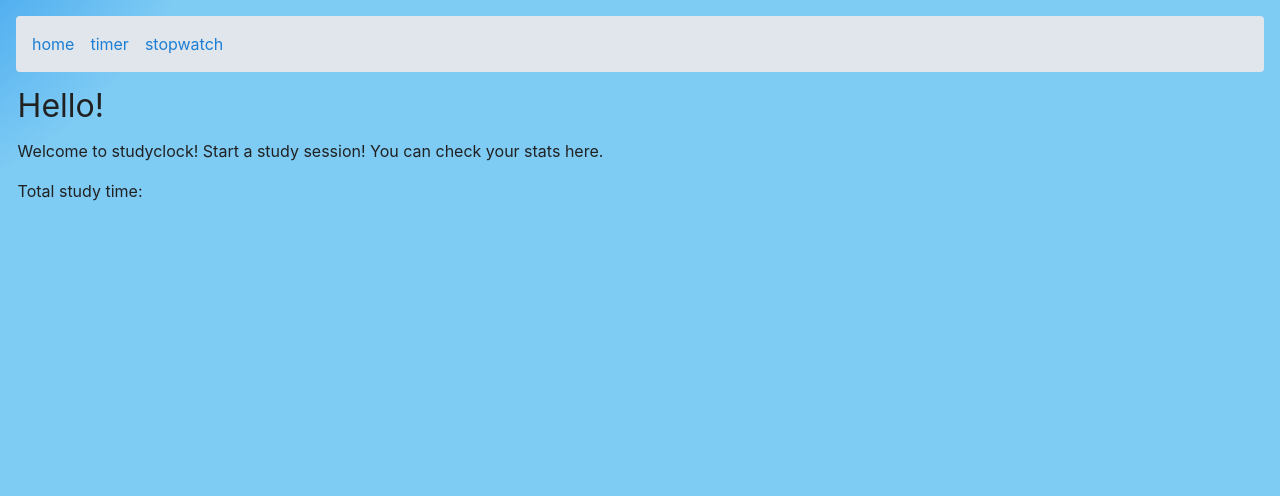
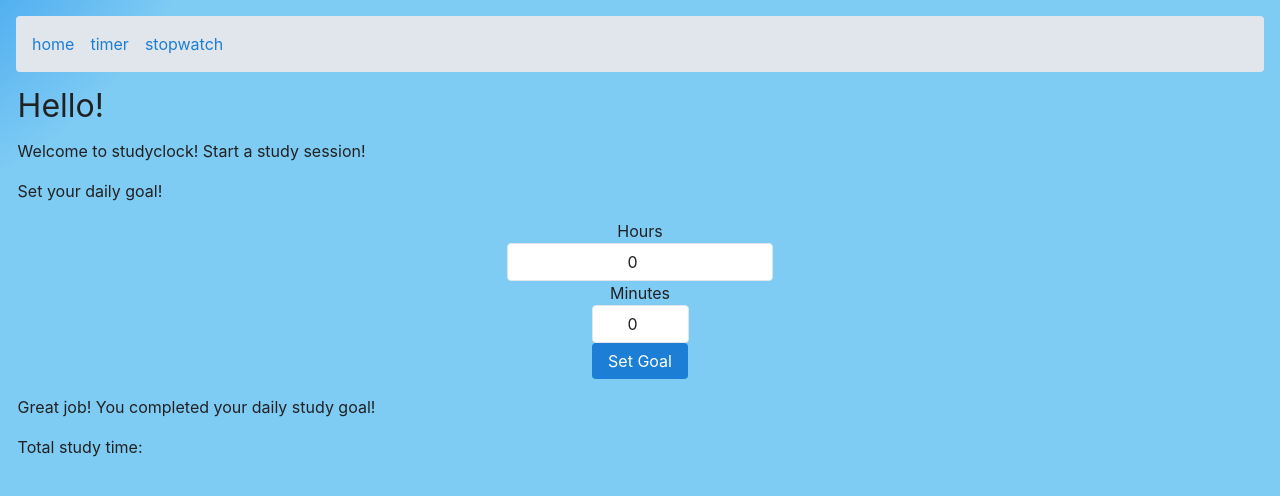
Before and after one commit to claryssayuanwie/study-clock, a SvelteKit app: page / in a window 1280 px wide. Shown: the top 496 px of the page. Built offline with nearby package versions, Linux system fonts and the light colour scheme.

Commit message:
added set goal button and made changes to css

```diff
--- a/src/routes/+page.svelte
+++ b/src/routes/+page.svelte
@@ -2,11 +2,14 @@
     import {onMount} from 'svelte';
 
     let totalStudyTime = 0;
+    let goalHours = 0;
+    let goalMinutes = 0;
+    let completed = false;
 
-    onMount (() => {
-        const studyTime = localStorage.getItem('totalStudyTime') + localStorage.getItem('elapsedTime');
-        totalStudyTime = studyTime ? parseInt(studyTime, 10) : 0;
-    });
+    function setGoal() {
+        const totalGoalMinutes = goalHours * 60 + goalMinutes;
+        completed = totalStudyTime >= totalGoalMinutes;
+    }
 
     function formatStudyTime(seconds) {
         const days = Math.floor(seconds / (3600 * 24))
@@ -21,16 +24,44 @@
 
         const timeArray = [formattedDays, formattedHours, formattedMinutes, formattedSeconds].filter(Boolean);
         return timeArray.join(', ');
+    }
 
-        return
-    }
+    onMount (() => {
+        const studyTime = parseInt(localStorage.getItem('totalStudyTime') || '0', 10) + parseInt(localStorage.getItem('elapsedTime') || '0', 10);
+        totalStudyTime = studyTime;
+        setGoal();
+    });
 
 </script>
 
+<main>
 <h1>Hello!</h1>
-<p>Welcome to studyclock! Start a study session!
-    You can check your stats here.
-</p>
-<p>
-    Total study time: {formatStudyTime(totalStudyTime)}
-</p>
+<p>Welcome to studyclock! Start a study session! </p>
+<p>Set your daily goal!</p>
+
+<!-- Input for hours and minutes -->
+<label for="hoursInput">Hours</label>
+<input type="number" id="hoursInput" bind:value={goalHours} min="0">
+
+<label for="minutesInput">Minutes</label>
+<input type="number" id="minutesInput" bind:value={goalMinutes} min="0" max="59">
+
+<!-- Button to update the daily goal -->
+<button on:click={setGoal}>Set Goal</button>
+
+{#if completed}
+<p>Great job! You completed your daily study goal! </p>
+{/if}
+
+<p> Total study time: {formatStudyTime(totalStudyTime)} </p>
+</main>
+
+<style>
+    label,
+    input,
+    button {
+        text-align: center;
+        margin: 0 auto;
+        display: block;
+    }
+</style>
--- a/src/routes/timer/+page.svelte
+++ b/src/routes/timer/+page.svelte
@@ -91,6 +91,7 @@ $: formattedTime = `${Math.floor(secondsRemaining / 60)} min ${secondsRemaining
 
 <style>
 
+
 h1, p {
     text-align: center;
 }
```
